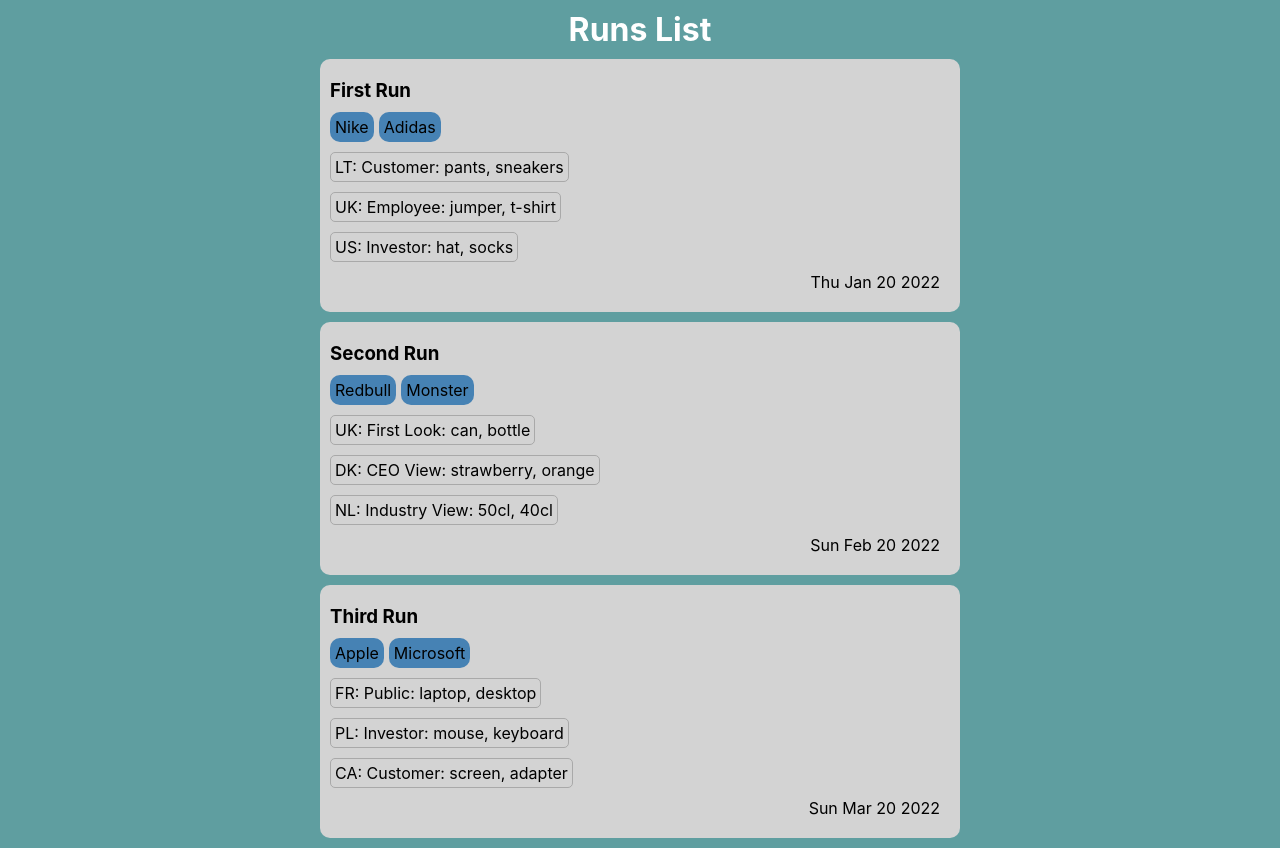
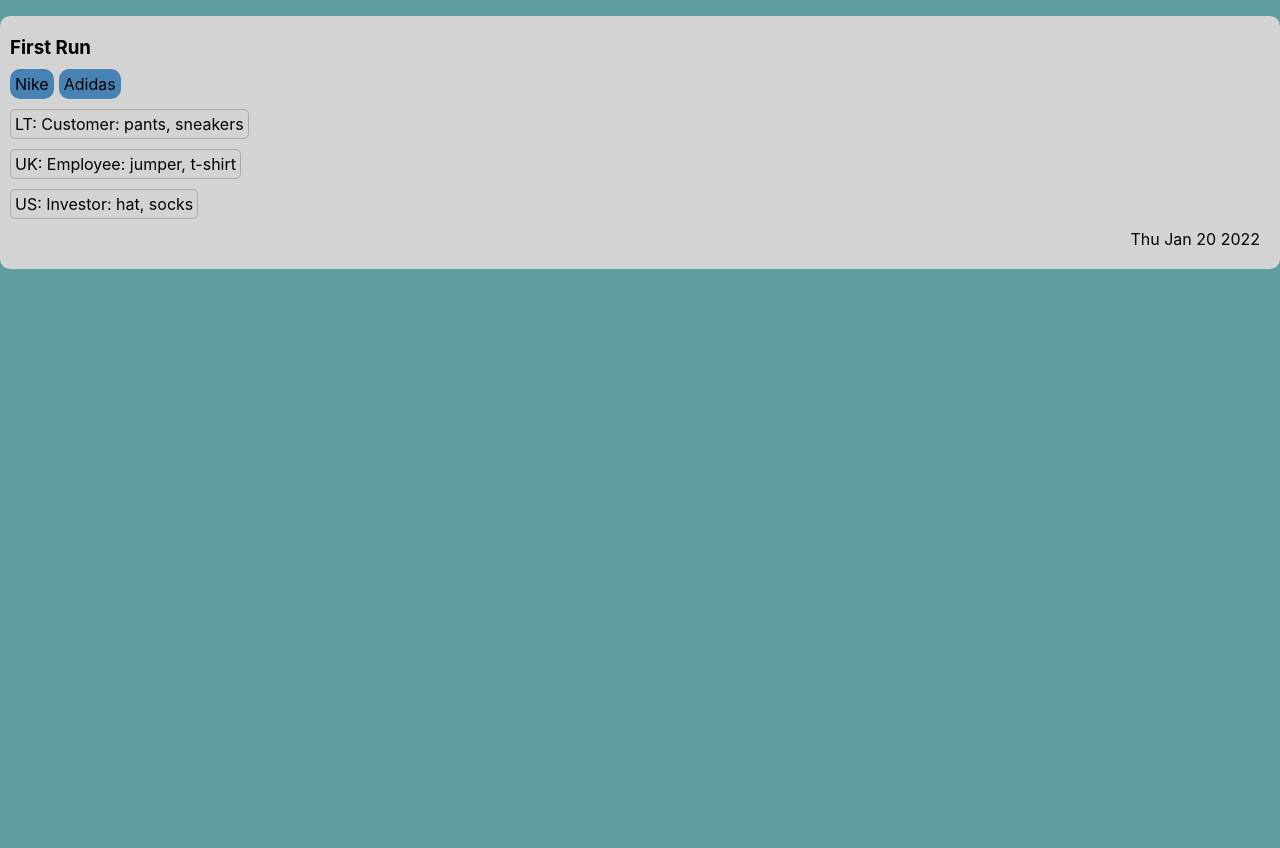
Before and after one commit to Valentino30/Data_Visualization_App_React_Typescript, a React (Create React App) app: page /runs/1 in a window 1280 px wide. Before the commit this address led to /. After the commit the page ends 800 px from the top, so only its background shows below. Built offline with nearby package versions, Linux system fonts and the light colour scheme; the HTML template or start-up script is replaced by a standard one.

Commit message:
Add Run page

```diff
--- a/src/App.tsx
+++ b/src/App.tsx
@@ -1,12 +1,14 @@
 import { Routes, Route, Navigate } from "react-router-dom";
 
+import Run from "./pages/Run";
 import RunsList from "./pages/RunsList";
 
 function App() {
   return (
     <Routes>
-      <Route path="/" element={<RunsList />} />
-      <Route path="*" element={<Navigate to="/" />} />
+      <Route path="runs" element={<RunsList />} />
+      <Route path="runs/:runId" element={<Run />} />
+      <Route path="*" element={<Navigate to="runs" />} />
     </Routes>
   );
 }
--- a/src/components/Card/index.tsx
+++ b/src/components/Card/index.tsx
@@ -3,15 +3,24 @@
   name: string;
   brands: string[];
   tags: {
-    language: string;
+    region: string;
     profile: string;
     keywords: string[];
   }[];
   date: string;
+  onClick?: () => void;
 };
 
-export default function Card({ id, name, brands, tags, date }: CardProps) {
+export default function Card({
+  id,
+  name,
+  tags,
+  date,
+  brands,
+  onClick,
+}: CardProps) {
   const readableDate = new Date(date).toDateString();
+
   return (
     <div
       id={id}
@@ -21,11 +30,13 @@
         marginBottom: 10,
         padding: 10,
       }}
+      onClick={onClick}
     >
       <h3 style={{ margin: "10px 0px" }}>{name}</h3>
       <div style={{ display: "flex", marginBottom: 10 }}>
         {brands.map((brand) => (
           <div
+            key={brand}
             style={{
               marginRight: 5,
               backgroundColor: "steelblue",
@@ -40,6 +51,7 @@
       <ul style={{ listStyleType: "none", padding: 0 }}>
         {tags.map((tag) => (
           <li
+            key={tag.region}
             style={{
               marginBottom: 10,
               border: "1px solid darkgray",
@@ -48,7 +60,7 @@
               padding: 4,
             }}
           >
-            {`${tag.language}: ${tag.profile}:
+            {`${tag.region}: ${tag.profile}:
             ${tag.keywords.map((keyword) => ` ${keyword}`)}`}
           </li>
         ))}
--- a/src/components/List/index.tsx
+++ b/src/components/List/index.tsx
@@ -1,3 +1,5 @@
+import { useNavigate } from "react-router-dom";
+
 import Card from "../Card";
 
 type ListProps = {
@@ -6,7 +8,7 @@
     name: string;
     brands: string[];
     tags: {
-      language: string;
+      region: string;
       profile: string;
       keywords: string[];
     }[];
@@ -15,6 +17,7 @@
 };
 
 export default function List({ listItems }: ListProps) {
+  const navigate = useNavigate();
   return (
     <ul style={{ listStyleType: "none", padding: 0, width: "50%", margin: 0 }}>
       {listItems.map((listItem) => (
@@ -25,6 +28,7 @@
             brands={listItem.brands}
             tags={listItem.tags}
             date={listItem.date}
+            onClick={() => navigate(`${listItem.id}`)}
           />
         </li>
       ))}
--- a/src/data/index.ts
+++ b/src/data/index.ts
@@ -5,17 +5,17 @@
     brands: ["Nike", "Adidas"],
     tags: [
       {
-        language: "LT",
+        region: "LT",
         profile: "Customer",
         keywords: ["pants", "sneakers"],
       },
       {
-        language: "UK",
+        region: "UK",
         profile: "Employee",
         keywords: ["jumper", "t-shirt"],
       },
       {
-        language: "US",
+        region: "US",
         profile: "Investor",
         keywords: ["hat", "socks"],
       },
@@ -28,17 +28,17 @@
     brands: ["Redbull", "Monster"],
     tags: [
       {
-        language: "UK",
+        region: "UK",
         profile: "First Look",
         keywords: ["can", "bottle"],
       },
       {
-        language: "DK",
+        region: "DK",
         profile: "CEO View",
         keywords: ["strawberry", "orange"],
       },
       {
-        language: "NL",
+        region: "NL",
         profile: "Industry View",
         keywords: ["50cl", "40cl"],
       },
@@ -51,17 +51,17 @@
     brands: ["Apple", "Microsoft"],
     tags: [
       {
-        language: "FR",
+        region: "FR",
         profile: "Public",
         keywords: ["laptop", "desktop"],
       },
       {
-        language: "PL",
+        region: "PL",
         profile: "Investor",
         keywords: ["mouse", "keyboard"],
       },
       {
-        language: "CA",
+        region: "CA",
         profile: "Customer",
         keywords: ["screen", "adapter"],
       },
--- /dev/null
+++ b/src/pages/Run/index.tsx
@@ -0,0 +1,45 @@
+import { useEffect, useState } from "react";
+import { useParams } from "react-router-dom";
+
+import { getRun } from "../../utils";
+import Card from "../../components/Card";
+
+type runType = {
+  id: string;
+  name: string;
+  brands: string[];
+  tags: {
+    region: string;
+    profile: string;
+    keywords: string[];
+  }[];
+  date: string;
+};
+
+export default function Run() {
+  const [run, setRun] = useState({} as runType);
+  const { runId } = useParams();
+
+  useEffect(() => {
+    const currentRun = runId && getRun(runId);
+    if (currentRun) {
+      setRun(currentRun);
+    }
+  }, [runId]);
+
+  return (
+    <ul style={{ listStyleType: "none", padding: 0 }}>
+      <li>
+        {run.id && (
+          <Card
+            id={run.id}
+            name={run.name}
+            brands={run.brands}
+            tags={run.tags}
+            date={run.date}
+          />
+        )}
+      </li>
+    </ul>
+  );
+}
--- /dev/null
+++ b/src/utils/index.ts
@@ -0,0 +1,4 @@
+import { mockRuns } from "../data";
+
+export const getRun = (runId: string) =>
+  mockRuns.find((run) => run.id === runId);
```
